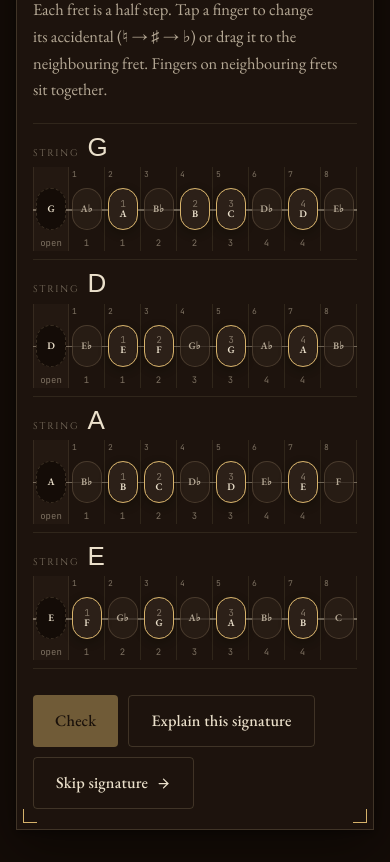
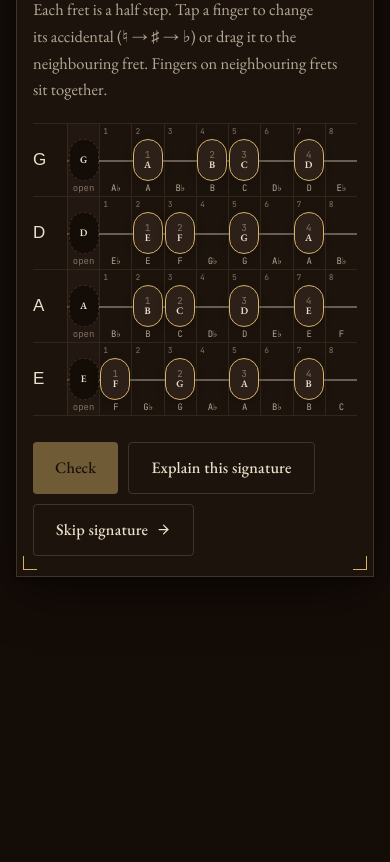
Before and after one commit to JoaoPedroQueirozRocha/Portifolio, a Next.js app in the folder frontend/: page /en/violino/armaduras in a window 390 px wide. Shown: the part 1740-2602 px from the top of the page. After the commit the page ends 2381 px from the top, so only its background shows below. Built offline with nearby package versions, Linux system fonts and the light colour scheme; a web font is replaced by a local one.

Commit message:
feat: adding second mode and fixing layout

```diff
--- a/frontend/app/[lang]/violino/armaduras/armaduras.css
+++ b/frontend/app/[lang]/violino/armaduras/armaduras.css
@@ -25,24 +25,11 @@
 .arm-ruler-h { font-family: var(--font-mono); font-size: 11px; color: var(--fix); padding: 0 2px; }
 
 /* ---- cordas / braço ---- */
-.arm-strings { display: flex; flex-direction: column; margin-top: 20px; }
-.arm-string { display: grid; grid-template-columns: 64px minmax(0, 1fr); gap: 4px 20px; align-items: center; padding: 6px 0; border-top: 1px solid var(--line-soft); }
-.arm-string:last-child { border-bottom: 1px solid var(--line-soft); }
-.arm-sname { display: flex; flex-direction: column; line-height: 1.05; }
-.arm-sname span { font-family: var(--font-caps); font-size: 9.5px; letter-spacing: .2em; text-transform: uppercase; color: var(--faint); }
-.arm-sname b { font-family: var(--font-display); font-weight: 400; font-size: 26px; color: var(--text); }
+/* estrutura do braço (Board/BoardRow) e casas (FretCell): violino.css */
+.arm-strings { margin-top: 20px; }
 
-.arm-board { position: relative; height: 112px; }
-.arm-casas { position: absolute; inset: 0; display: grid; grid-template-columns: repeat(9, minmax(0, 1fr)); }
-.arm-casa { position: relative; border-right: 1px solid var(--line-soft); }
-.arm-casa:first-child { border-left: 1px solid var(--line-soft); }
-.arm-casa.is-nut { background: color-mix(in oklab, var(--surface-2) 45%, transparent); }
-.arm-casa.is-ref { background: repeating-linear-gradient(135deg, var(--rule-tint) 0 4px, transparent 4px 8px); }
-.arm-casa.is-target { background: var(--accent-soft); }
-/* círculo de cada casa (o dedo arrastável cobre o da casa onde está) */
-.arm-ghost { position: absolute; left: 50%; top: 56px; transform: translate(-50%, -50%); z-index: 1; }
-.arm-wire { position: absolute; left: 0; right: 0; top: 56px; height: 1.5px; background: var(--muted); opacity: .55; }
-.arm-finger { position: absolute; top: 56px; transform: translate(-50%, -50%); width: 58px; height: 58px; border-radius: 50%; display: flex; flex-direction: column; align-items: center; justify-content: center; line-height: 1.05; z-index: 2; transition: left .26s cubic-bezier(.34, 1.3, .5, 1), background .16s, border-color .16s; }
+.arm .vl-cell.is-target { background: var(--accent-soft); } /* onde o dedo arrastado vai cair */
+.arm-finger { position: absolute; top: 50%; transform: translate(-50%, -50%); width: 58px; height: 58px; border-radius: 50%; display: flex; flex-direction: column; align-items: center; justify-content: center; line-height: 1.05; z-index: 2; transition: left .26s cubic-bezier(.34, 1.3, .5, 1), background .16s, border-color .16s; }
 .arm-finger { background: var(--surface-2); border: 1px solid var(--accent); box-shadow: 0 3px 10px oklch(0 0 0 / 0.25); touch-action: pan-y; cursor: grab; user-select: none; -webkit-user-select: none; }
 .arm-finger.is-dragging { transition: none; cursor: grabbing; z-index: 5; transform: translate(-50%, -50%) scale(1.08); box-shadow: 0 10px 24px oklch(0 0 0 / 0.4); border-color: var(--accent-bright); }
 .arm-finger:hover:not(:disabled) { border-color: var(--accent-bright); background: color-mix(in oklab, var(--surface-2) 80%, var(--accent)); }
@@ -104,19 +91,13 @@
 /* ---- responsivo ---- */
 @media (max-width: 920px) {
   .arm-q1 { grid-template-columns: 1fr; gap: 24px; }
-  .arm-string { grid-template-columns: auto 1fr; gap: 6px 14px; padding: 10px 0 8px; }
-  .arm-sname { flex-direction: row; align-items: baseline; gap: 8px; }
-  .arm-board { grid-column: 1 / -1; grid-row: 2; }
-  .arm-sfix { grid-column: 1 / -1; }
   .arm-explain-grid, .arm-ex-strings { grid-template-columns: 1fr; }
 }
 @media (max-width: 560px) {
   .arm-explain { padding: 24px 16px 20px; }
   .arm-opts { grid-template-columns: 1fr; }
-  .arm-board { height: 84px; }
-  .arm-wire, .arm-finger, .arm-ghost { top: 42px; }
   .arm-finger { width: 30px; height: 42px; border-radius: 15px; }
   .arm-finger b { font-size: 10px; }
-  .arm-string { grid-template-columns: 1fr; }
+  .arm-sfix { grid-column: 1 / -1; }
   .arm-explain-head .vl-x { top: 14px; right: 10px; }
 }
--- a/frontend/app/[lang]/violino/violino.css
+++ b/frontend/app/[lang]/violino/violino.css
@@ -10,6 +10,9 @@
   --bad: oklch(0.68 0.17 30);
   --bad-soft: oklch(0.68 0.17 30 / 0.14);
   --fix: var(--gold);
+  /* largura toda (até --maxw) em todos os modos — sem isso o container
+     encolhe até o conteúdo, porque o body é flex em coluna */
+  width: 100%;
   padding-top: 32px;
   padding-bottom: 64px;
 }
@@ -96,6 +99,23 @@ html[data-theme="light"] .vl {
 .vl-msg.is-bad { color: var(--bad); }
 .vl-msg.is-help { color: var(--muted); }
 
+/* ---- braço (componentes Board*, os dois minijogos) ----
+   cada corda: nome à esquerda + trilho de 100px com a corda no meio e 9 casas
+   (corda solta/referência + 8 de meio tom). */
+.vl-board { display: flex; flex-direction: column; }
+.vl-brow { display: grid; grid-template-columns: 72px minmax(0, 1fr); align-items: center; border-top: 1px solid var(--line-soft); }
+.vl-brow:last-child { border-bottom: 1px solid var(--line-soft); }
+.vl-brow.is-off { opacity: .35; }
+.vl-sname { display: flex; flex-direction: column; line-height: 1.05; }
+.vl-sname span { font-family: var(--font-caps); font-size: 9.5px; letter-spacing: .2em; text-transform: uppercase; color: var(--faint); }
+.vl-sname b { font-family: var(--font-display); font-weight: 400; font-size: 26px; color: var(--text); }
+.vl-track { position: relative; height: 100px; }
+.vl-wire { position: absolute; left: 0; right: 0; top: 50%; height: 1.5px; background: var(--muted); opacity: .5; pointer-events: none; }
+.vl-cells { position: relative; display: grid; grid-template-columns: repeat(9, minmax(0, 1fr)); height: 100%; }
+.vl-cell { position: relative; border-left: 1px solid var(--line-soft); display: grid; place-items: center; }
+.vl-cell.is-open { background: color-mix(in oklab, var(--surface-2) 45%, transparent); }
+.vl-cell.is-ref { background: repeating-linear-gradient(135deg, var(--rule-tint) 0 4px, transparent 4px 8px); }
+
 /* ---- casas do braço (componente FretCell, os dois minijogos) ----
    número no canto, círculo com a nota sobre a corda, rótulo embaixo.
    Mesma paleta nos dois jogos: escala clara, fora da escala apagada,
@@ -115,6 +135,9 @@ button.vl-dot:disabled { cursor: default; }
 .vl-dot.is-fix, .vl-dot.is-alt { border: 1px dashed var(--gold); color: var(--gold); }
 .vl-fret-lab { position: absolute; left: 0; right: 0; bottom: 5px; text-align: center; font-family: var(--font-mono); font-size: 11px; line-height: 1; color: var(--faint); white-space: nowrap; pointer-events: none; }
 .vl-fret-lab.is-note { color: var(--gold); }
+/* casa sem círculo: o nome da nota vai para o rótulo, com a mesma paleta */
+.vl-fret-lab.is-scale { color: var(--text); }
+.vl-fret-lab.is-neutral { color: var(--muted); }
 
 @media (max-width: 560px) {
   .vl { padding-top: 20px; }
@@ -128,6 +151,10 @@ button.vl-dot:disabled { cursor: default; }
   .vl-score > div { flex: 1; min-width: 0; padding: 10px 8px 8px; }
   .vl-score dd { font-size: 30px; }
   .vl-tools { position: relative; width: 100%; }
+  .vl-brow { grid-template-columns: 34px minmax(0, 1fr); }
+  .vl-sname span { display: none; }
+  .vl-sname b { font-size: 17px; }
+  .vl-track { height: 72px; }
   .vl-dot { width: 30px; height: 42px; border-radius: 15px; font-size: 10px; }
   .vl-fret-n { top: 3px; left: 3px; font-size: 8px; }
   .vl-fret-lab { font-size: 9px; bottom: 3px; }
--- a/frontend/app/globals.css
+++ b/frontend/app/globals.css
@@ -257,6 +257,9 @@ html[data-theme="light"] {
 @layer utilities {
   /* Container padrão — max 1080px, padding responsivo */
   .content-container {
+    /* o body é flex em coluna: sem width, a margem automática faz o
+       container encolher até a largura do conteúdo */
+    width: 100%;
     max-width: var(--maxw);
     margin-inline: auto;
     padding-inline: 1rem;        /* mobile: 16px */
--- a/frontend/components/violino/armaduras/ArmadurasGame.tsx
+++ b/frontend/components/violino/armaduras/ArmadurasGame.tsx
@@ -7,6 +7,7 @@ import {
   type Alt, type Mode,
 } from "@/lib/armaduras"
 import { playMidi } from "@/lib/violinSound"
+import { Board } from "../shared/Board"
 import { ScoreBoard, Seg, SoundButton } from "../shared/Controls"
 import { useViolinoText } from "../shared/text"
 import KeyStaff from "./KeyStaff"
@@ -255,6 +256,7 @@ export default function ArmadurasGame({ t }: { t: ArmDict }) {
               )}
             </div>
             <div className="arm-strings">
+              <Board>
                 {STRINGS.map((s, si) => (
                   <StringRow
                     key={`${s.l}-${round.n}-${p}`}
@@ -268,6 +270,7 @@ export default function ArmadurasGame({ t }: { t: ArmDict }) {
                     showHalves={halves}
                   />
                 ))}
+              </Board>
             </div>
           </div>
 
--- a/frontend/components/violino/armaduras/StringRow.tsx
+++ b/frontend/components/violino/armaduras/StringRow.tsx
@@ -2,9 +2,10 @@
 
 import { useState, type PointerEvent } from "react"
 import {
-  base, fret, fingerFor, fingerLetter, fretsFor, halfPairs, inScale, openMidi,
+  base, fret, fingerLetter, fretsFor, halfPairs, inScale, openMidi,
   type Alt, type StringAnswer, type ViolinString,
 } from "@/lib/armaduras"
+import { BoardCell, BoardCells, BoardRow, BoardWire } from "../shared/Board"
 import { FretCell } from "../shared/Fret"
 import { fmt, useArmText } from "./text"
 
@@ -98,42 +99,50 @@ export default function StringRow({ s, p, n, alts, onSetAlt, checked, ans, showH
   const nOk = alts.filter((a, i) => a === ans.alts[i]).length
   const shape = t.shapes[ans.shape]
 
+  const sfix = (
+    <div className="arm-sfix" aria-live="polite">
+      {checked && (
+        <>
+          <span className="arm-sfix-l">{t.shape}</span>
+          <span className="arm-sfix-row">
+            <span className="arm-shape-badge">{shape.label}</span>
+            <span className="arm-sfix-d">{shape.desc}</span>
+          </span>
+          <span className={"arm-sfix-n" + (nOk === 4 ? " is-ok" : " is-bad")}>{fmt(t.fingers_ok, { n: nOk })}</span>
+        </>
+      )}
+    </div>
+  )
+
   return (
-    <div className="arm-string">
-      <div className="arm-sname"><span>{t.string}</span><b>{stringName}</b></div>
-
-      <div className="arm-board">
-        <div className="arm-casas">
+    <BoardRow name={stringName} cap={t.string} after={sfix}>
+      <BoardWire />
+      <BoardCells>
         {cols.map((f, i) => {
           const open = p === 1 && i === 0
           const m = openMidi(s) + f
           // antes de conferir as casas ficam neutras — destacar a escala entregaria a resposta
           const tone = !checked ? "neutral" : inScale(m, n) ? "scale" : "out"
           return (
-              <div
+            <BoardCell
               key={f}
-                className={
-                  "arm-casa" +
-                  (open ? " is-nut" : "") +
-                  (p !== 1 && i === 0 ? " is-ref" : "") +
-                  (snapCol === i ? " is-target" : "")
-                }
+              open={open}
+              className={(p !== 1 && i === 0 ? "is-ref" : "") + (snapCol === i ? " is-target" : "")}
             >
+              {/* círculo só na corda solta; nas outras casas o dedo arrastável é o círculo */}
               <FretCell
                 name={open ? stringName : nn.casa(s, f, n)}
                 tone={tone}
                 number={f}
                 open={open}
-                  finger={open ? null : fingerFor(s, p, m, n)}
+                dot={open}
                 struck={open && checked && ans.openOut}
-                  dotClassName="arm-ghost"
                 title={open ? (checked && ans.openOut ? t.open_out : t.open_string) : undefined}
               />
-              </div>
+            </BoardCell>
           )
         })}
-        </div>
-        <span className="arm-wire" />
+      </BoardCells>
 
       {halves.map((k) => {
         if (dragging && (dragging.k === k || dragging.k === k + 1)) return null
@@ -169,20 +178,6 @@ export default function StringRow({ s, p, n, alts, onSetAlt, checked, ans, showH
           </button>
         )
       })}
-      </div>
-
-      <div className="arm-sfix" aria-live="polite">
-        {checked && (
-          <>
-            <span className="arm-sfix-l">{t.shape}</span>
-            <span className="arm-sfix-row">
-              <span className="arm-shape-badge">{shape.label}</span>
-              <span className="arm-sfix-d">{shape.desc}</span>
-            </span>
-            <span className={"arm-sfix-n" + (nOk === 4 ? " is-ok" : " is-bad")}>{fmt(t.fingers_ok, { n: nOk })}</span>
-          </>
-        )}
-      </div>
-    </div>
+    </BoardRow>
   )
 }
--- /dev/null
+++ b/frontend/components/violino/shared/Board.tsx
@@ -0,0 +1,47 @@
+/* ---------------------------------------------------------------
+   Braço do violino — container comum aos dois minijogos, para o
+   braço ter sempre a mesma estrutura e medidas (violino.css, .vl-b*):
+
+   <Board>
+     <BoardRow name="Sol" cap="Corda">        ← nome da corda + trilho
+       <BoardWire />                           ← a corda, no meio do trilho
+       <BoardCells>{9 × <BoardCell>}</BoardCells>
+       …sobreposições do jogo (dedos arrastáveis, ½)…
+     </BoardRow>
+   </Board>
+--------------------------------------------------------------- */
+import type { ReactNode } from "react"
+
+export function Board({ children }: { children: ReactNode }) {
+  return <div className="vl-board">{children}</div>
+}
+
+interface BoardRowProps {
+  name: string        // nome da corda
+  cap: string         // rótulo acima do nome ("Corda" / "desligada")
+  off?: boolean       // corda desligada (apagada)
+  after?: ReactNode   // conteúdo abaixo do trilho (ex.: resultado da corda)
+  children: ReactNode // conteúdo do trilho
+}
+
+export function BoardRow({ name, cap, off, after, children }: BoardRowProps) {
+  return (
+    <div className={"vl-brow" + (off ? " is-off" : "")}>
+      <div className="vl-sname"><span>{cap}</span><b>{name}</b></div>
+      <div className="vl-track">{children}</div>
+      {after}
+    </div>
+  )
+}
+
+export function BoardWire() {
+  return <span className="vl-wire" aria-hidden="true" />
+}
+
+export function BoardCells({ children }: { children: ReactNode }) {
+  return <div className="vl-cells">{children}</div>
+}
+
+export function BoardCell({ open, className, children }: { open?: boolean; className?: string; children: ReactNode }) {
+  return <div className={"vl-cell" + (open ? " is-open" : "") + (className ? " " + className : "")}>{children}</div>
+}
--- a/frontend/components/violino/shared/Fret.tsx
+++ b/frontend/components/violino/shared/Fret.tsx
@@ -31,13 +31,15 @@ interface FretCellProps {
   state?: FretState        // resultado ao responder
   struck?: boolean         // corda solta fora da escala (riscada)
   dotClassName?: string    // posicionamento do círculo no jogo
+  /** false = casa vazia, sem círculo (no Armaduras, só onde há dedo); o nome vai para o rótulo */
+  dot?: boolean
   title?: string
   /** com `button`, o círculo é clicável; sem, é só visual */
   button?: Omit<ButtonHTMLAttributes<HTMLButtonElement>, "className" | "type" | "title">
 }
 
 export function FretCell({
-  name, tone, number, open, finger, note, state = "", struck, dotClassName, title, button,
+  name, tone, number, open, finger, note, state = "", struck, dotClassName, title, button, dot = true,
 }: FretCellProps) {
   const t = useViolinoText().fret
   const dotCls =
@@ -51,10 +53,12 @@ export function FretCell({
   return (
     <>
       {number !== undefined && !open && <span className="vl-fret-n" aria-hidden="true">{number}</span>}
-      {button
+      {!dot ? null : button
         ? <button type="button" className={dotCls} title={title} {...button}>{content}</button>
         : <span className={dotCls} title={title} aria-hidden={title ? undefined : true}>{content}</span>}
-      {note
+      {!dot
+        ? <span className={"vl-fret-lab is-" + tone}>{content}</span>
+        : note
         ? <span className="vl-fret-lab is-note">{note}</span>
         : open
           ? <span className="vl-fret-lab">{t.open}</span>
```
Also changed, not shown: frontend/app/[lang]/violino/onde-tocar/onde-tocar.css (+2 -18 lines), frontend/components/violino/onde-tocar/Fingerboard.tsx (+10 -12 lines). Lines whose indentation alone changed are shown as unchanged.
